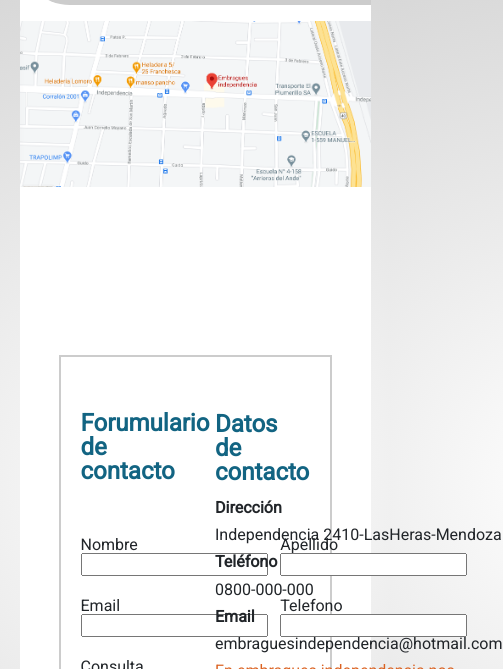
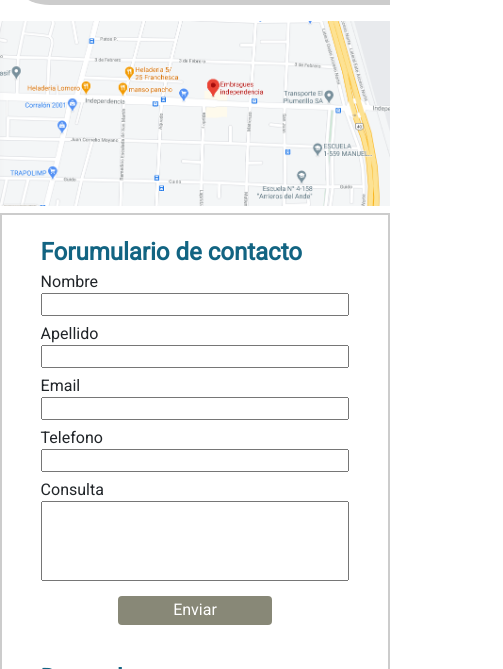
Before and after one commit to NelsonV9612/EmbraguesIndependencia, a plain HTML site: page templates/contacto.html in a window 390 px wide. Shown: the part 175-844 px from the top of the page, 503 px wide, since content can reach past the window. Drawn offline with nearby package versions, Linux system fonts and the light colour scheme.

Commit message:
adapté a mobile seccion de contacto

```diff
--- a/Css/contacto.css
+++ b/Css/contacto.css
@@ -2,13 +2,7 @@
 body{
     position: relative;
 }
-.header{
-    z-index: 1;
-}
-.main{
-    width: 90%;
-    margin: auto ;
-}
+
 .contact__title{
     height: 5em;
     width: 100%;
@@ -106,6 +100,7 @@ body{
     grid-row: 4/5;
     width: 70%;
     margin-left:30%;
+    border: none;
 }
 .form__title{
     color: #126482;
@@ -134,6 +129,75 @@ body{
 
 /* ---------------mediaquery--------------- */
 
-@media screen and (max-width:1200px) {
+@media screen and (max-width:1150px) {
+    .contact__container{
+        height: 70rem;
+    }
+    .form{
+        flex-direction: column;
+        height: 50rem;
+        top: 28%;
+        justify-content: space-evenly;
+    }
+    .consult{
+        width: 60%;
+        height: 20rem;
+        padding: 0;
+    }
+    .formButton{
+        grid-column: 1/3;
+        justify-self: center;
+        align-self: center;
+        margin: 0;
+    }
+    .address{
+        margin-top: 1rem;
+        width: 60%;
+        height: 20rem;
+        padding: 0;
+    }
+    .address__description{
+        margin-top: 3%;
+    }
 
 }
+@media screen and (max-width:850px) {
+    .consult{
+        height: auto !important;
+    }
+    .form__container{
+        display: inline-block;
+        width: 100%;
+        height: auto;
+    }
+    .form__input{
+        height: auto;
+        margin: 10px auto;
+    }
+    .form__input label{
+        display: flex;
+        flex-direction: column;
+        gap: 3px;
+    }
+    .formButton{
+        margin: 5px 0 0 25%;
+        width: 50%;
+    }
+}
+
+@media screen and (max-width:768px) {
+    .consult, .address{
+        width: 80%;
+    }
+}
+@media screen and (max-width:576px) {
+    .contact__container{
+        height: 60rem;
+    }
+    .form{
+        position: relative;
+        width: 100%;
+        left: 0%;
+        top: 20%;
+    }
+}
--- a/Css/productos.css
+++ b/Css/productos.css
@@ -157,13 +157,12 @@
     .product__description{
         width: 100%;
         padding: 2% 3%;
-        margin-bottom: 1rem;
     }
     .product__img{
         width: 65%;
     }
     .description{
-        text-align: justify;
+        height: auto;
     }
     .product-type{
         width: 90%;
--- a/Css/style.css
+++ b/Css/style.css
@@ -101,7 +101,7 @@ body {
     height: 100%;
     width: auto;
 }
-/* ------------------------------- */
+
 .products{
     height: 30rem;
     display: grid;
@@ -157,7 +157,7 @@ body {
 .button-container{
     position: relative;
     grid-column: span 2;
-    width: 80%;
+    width: 65%;
     justify-self: center;
     margin-top: 1rem;
 }
@@ -319,8 +319,17 @@ body {
     .presentation__img{
         display: none;
     }
+    .products{
+        height: auto;
+        grid-template-rows: 300px 300px 60px;
+    }
+    .description{
+        width: auto;
+        height: 18rem;
+        justify-content: space-evenly;
+    }
     .whatsapp-button{
-        display: none !important;
+        display: none ;
     }
     .social__link a:nth-child(3){
         display: inline-block;
--- a/templates/contacto.html
+++ b/templates/contacto.html
@@ -33,14 +33,14 @@
       <div class="form">
         <div class="consult">
           <h2 class="form__title">Forumulario de contacto</h2>
-          <form action="" class="form__container" netlify>
-            <div class="form__input formName" >
+          <form action="" class="form__container ">
+            <div class="form__input formName col-sm-12" >
               <label for="nombre">
                 <span>Nombre</span>
                 <input type="text" required autocomplete="name" name="nombre" id="nombre">
               </label>
             </div>
-            <div class="form__input formLastName" >
+            <div class="form__input formLastName col-12" >
               <label for="apellido">
                 <span>Apellido</span>
                 <input type="text" required  name="apellido" id="apellido">
```
Also changed, not shown: index.html (+3 -2 lines).
